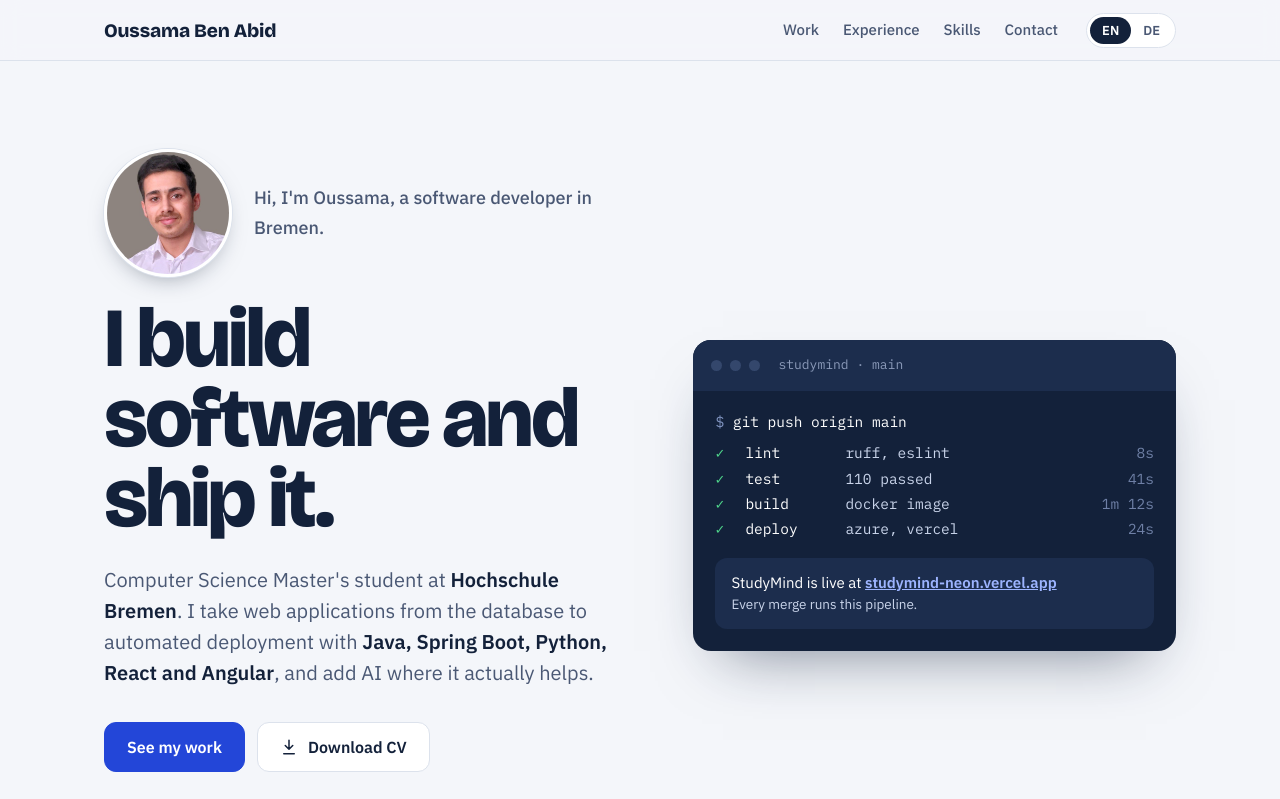
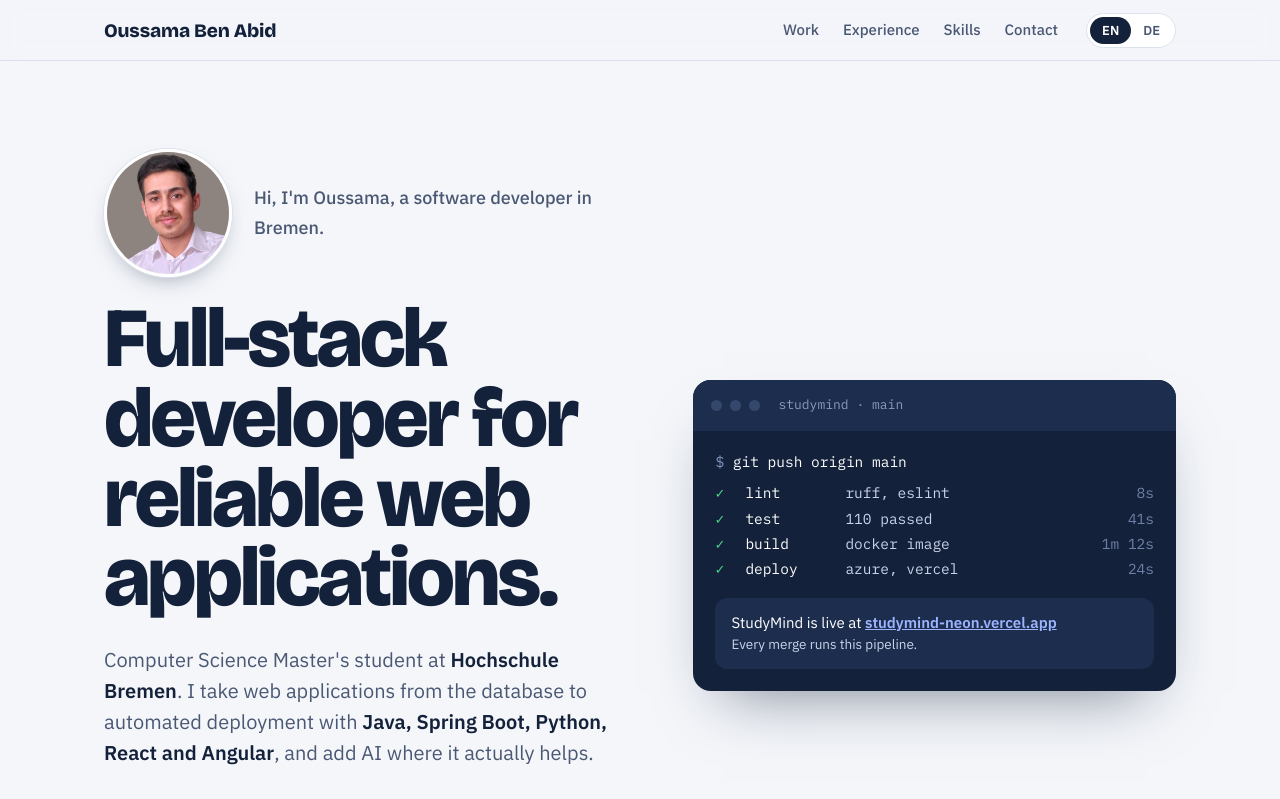
Before and after one commit to oussama-abid/portfolio, a plain HTML site: page index.html in a window 1280 px wide. Shown: the top 799 px of the page. Drawn offline with nearby package versions, Linux system fonts and the light colour scheme.

Commit message:
Update headline

```diff
--- a/index.html
+++ b/index.html
@@ -302,7 +302,7 @@
     <div class="wrap">
       <div>
         <p class="hello"><img src="oussama.jpg" width="480" height="480" alt="Portrait of Oussama Ben Abid"><span lang="en">Hi, I'm Oussama, a software developer in Bremen.</span><span lang="de">Hallo, ich bin Oussama, Softwareentwickler aus Bremen.</span></p>
-        <h1><span lang="en">I build software and ship it.</span><span lang="de">Ich entwickle Software und bringe sie in Produktion.</span></h1>
+        <h1><span lang="en">Full-stack developer for reliable web applications.</span><span lang="de">Full-Stack-Entwickler für zuverlässige Webanwendungen.</span></h1>
         <p class="pitch">
           <span lang="en">Computer Science Master's student at <strong>Hochschule Bremen</strong>. I take web applications from the database to automated deployment with <strong>Java, Spring Boot, Python, React and Angular</strong>, and add AI where it actually helps.</span>
           <span lang="de">Ich studiere Informatik im Master an der <strong>Hochschule Bremen</strong> und entwickle Webanwendungen ganzheitlich, von der Datenbank bis zum automatisierten Deployment. Dabei arbeite ich mit <strong>Java, Spring Boot, Python, React und Angular</strong> und setze KI gezielt dort ein, wo sie echten Mehrwert bringt.</span>
```
